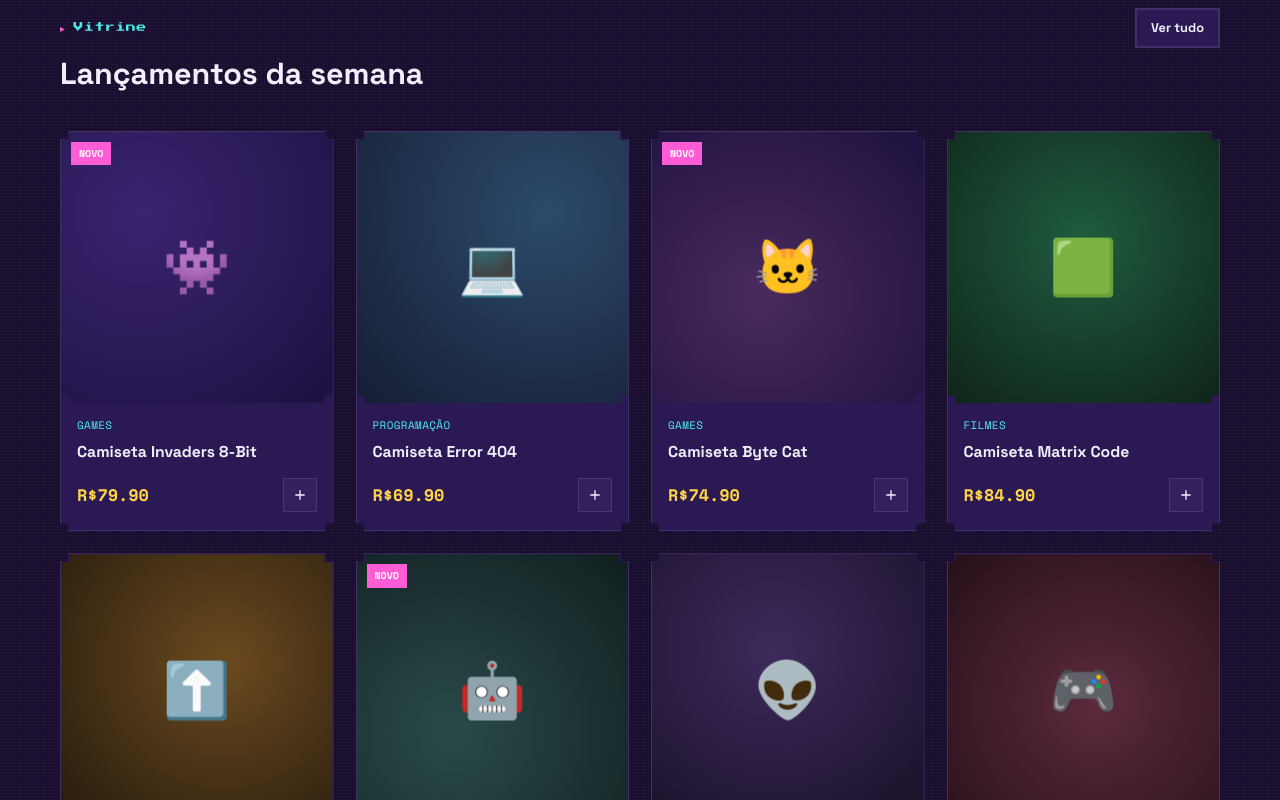
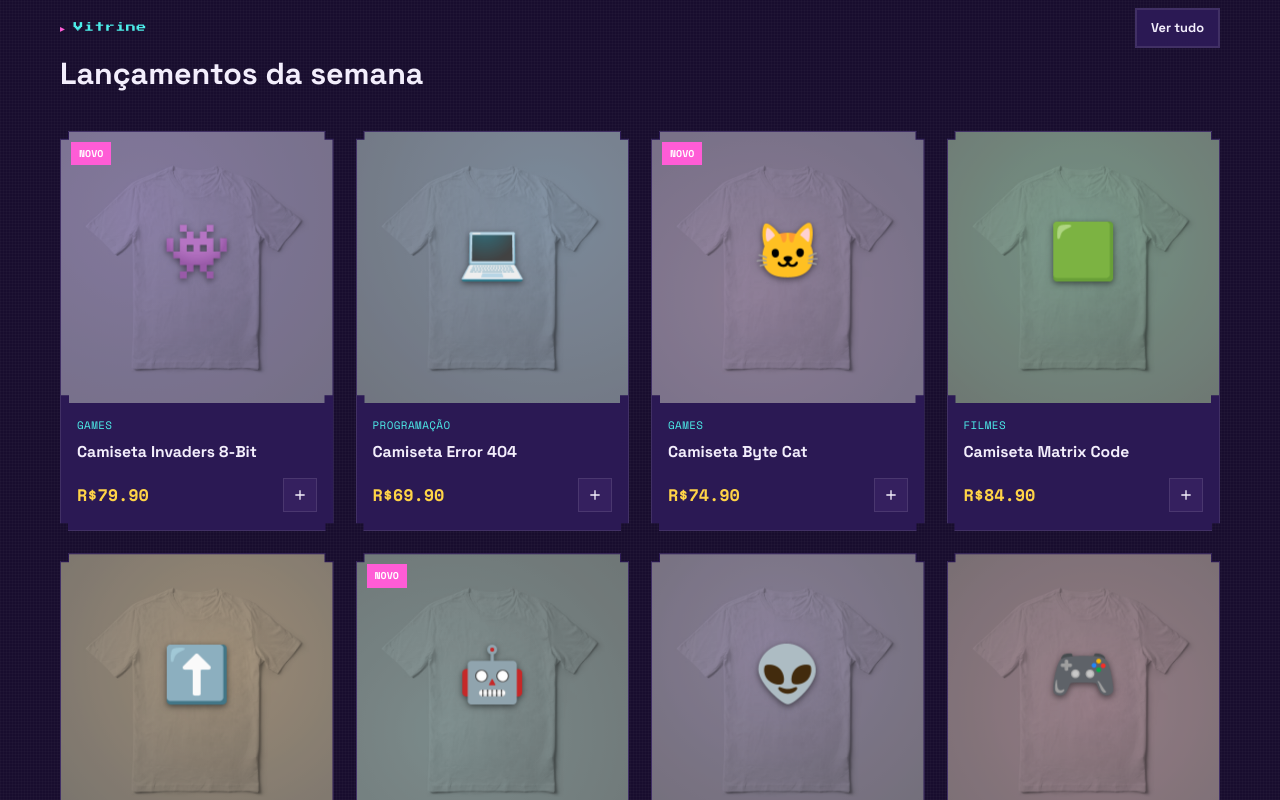
Before and after one commit to juliacancio-dev/pixel-threads-angular, an Angular app: page / in a window 1280 px wide. Shown: the part 680-1480 px from the top of the page. Built offline with nearby package versions, Linux system fonts and the light colour scheme.

Commit message:
feat: fotos reais de produto com tingimento por categoria

```diff
--- a/src/app/models/cart-item.model.ts
+++ b/src/app/models/cart-item.model.ts
@@ -2,6 +2,8 @@ export interface CartItem {
   produtoId: number;
   nome: string;
   emoji: string;
+  imagem: string;
+  gradiente: string;
   tamanho: string;
   quantidade: number;
   preco: number;
--- a/src/app/models/produto.model.ts
+++ b/src/app/models/produto.model.ts
@@ -3,6 +3,7 @@ export interface Produto {
   nome: string;
   categoria: string;
   emoji: string;
+  imagem: string;
   gradiente: string;
   preco: number;
   precoAntigo?: number;
--- a/src/app/pages/busca/busca.component.html
+++ b/src/app/pages/busca/busca.component.html
@@ -59,11 +59,13 @@
         <div class="product-grid">
           @for (produto of resultados; track produto.id) {
             <a [routerLink]="['/produto', produto.id]" class="card pixel-cut">
-              <div class="card-art pixel-cut" [style.background]="produto.gradiente">
+              <div class="card-art pixel-cut">
+                <img class="product-photo" [src]="produto.imagem" [alt]="produto.nome" loading="lazy">
+                <div class="product-tint" [style.background]="produto.gradiente" aria-hidden="true"></div>
                 @if (produto.novo) {
                   <span class="tag">NOVO</span>
                 }
-                {{ produto.emoji }}
+                <span class="product-print" aria-hidden="true">{{ produto.emoji }}</span>
               </div>
               <div class="card-body">
                 <span class="card-cat">{{ produto.categoria }}</span>
--- a/src/app/pages/busca/busca.component.ts
+++ b/src/app/pages/busca/busca.component.ts
@@ -106,6 +106,8 @@ export class BuscaComponent implements OnInit {
       produtoId: produto.id,
       nome: produto.nome,
       emoji: produto.emoji,
+      imagem: produto.imagem,
+      gradiente: produto.gradiente,
       tamanho: 'M',
       quantidade: 1,
       preco: produto.preco
--- a/src/app/pages/cesta/cesta.component.html
+++ b/src/app/pages/cesta/cesta.component.html
@@ -15,7 +15,11 @@
 
         @for (item of cestaService.itens(); track item.produtoId + '-' + item.tamanho; let i = $index) {
           <div class="cart-item pixel-cut">
-            <div class="cart-item-art pixel-cut-sm">{{ item.emoji }}</div>
+            <div class="cart-item-art pixel-cut-sm">
+              <img class="product-photo" [src]="item.imagem" [alt]="item.nome">
+              <div class="product-tint" [style.background]="item.gradiente" aria-hidden="true"></div>
+              <span class="product-print" aria-hidden="true">{{ item.emoji }}</span>
+            </div>
             <div class="cart-item-info">
               <h3>{{ item.nome }}</h3>
               <span>Tamanho {{ item.tamanho }}</span>
--- a/src/app/pages/home/home.component.html
+++ b/src/app/pages/home/home.component.html
@@ -40,11 +40,13 @@
     <div class="product-grid">
       @for (produto of produtos; track produto.id) {
         <a [routerLink]="['/produto', produto.id]" class="card pixel-cut">
-          <div class="card-art pixel-cut" [style.background]="produto.gradiente">
+          <div class="card-art pixel-cut">
+            <img class="product-photo" [src]="produto.imagem" [alt]="produto.nome" loading="lazy">
+            <div class="product-tint" [style.background]="produto.gradiente" aria-hidden="true"></div>
             @if (produto.novo) {
               <span class="tag">NOVO</span>
             }
-            {{ produto.emoji }}
+            <span class="product-print" aria-hidden="true">{{ produto.emoji }}</span>
           </div>
           <div class="card-body">
             <span class="card-cat">{{ produto.categoria }}</span>
--- a/src/app/pages/home/home.component.ts
+++ b/src/app/pages/home/home.component.ts
@@ -30,6 +30,8 @@ export class HomeComponent {
       produtoId: produto.id,
       nome: produto.nome,
       emoji: produto.emoji,
+      imagem: produto.imagem,
+      gradiente: produto.gradiente,
       tamanho: 'M',
       quantidade: 1,
       preco: produto.preco
--- a/src/app/pages/produto/produto.component.ts
+++ b/src/app/pages/produto/produto.component.ts
@@ -70,6 +70,8 @@ export class ProdutoComponent implements OnInit {
       produtoId: this.produto.id,
       nome: this.produto.nome,
       emoji: this.produto.emoji,
+      imagem: this.produto.imagem,
+      gradiente: this.produto.gradiente,
       tamanho: this.tamanhoSelecionado,
       quantidade: this.quantidade,
       preco: this.produto.preco
--- a/src/app/services/cesta.service.ts
+++ b/src/app/services/cesta.service.ts
@@ -7,9 +7,9 @@ import { CartItem } from '../models/cart-item.model';
 export class CestaService {
 
   private itensSignal = signal<CartItem[]>([
-    { produtoId: 1, nome: 'Camiseta Invaders 8-Bit', emoji: '👾', tamanho: 'M', quantidade: 1, preco: 79.90 },
-    { produtoId: 8, nome: 'Camiseta Retro Console', emoji: '🎮', tamanho: 'G', quantidade: 2, preco: 89.90 },
-    { produtoId: 7, nome: 'Camiseta Alien Pixel', emoji: '👽', tamanho: 'P', quantidade: 1, preco: 74.90 }
+    { produtoId: 1, nome: 'Camiseta Invaders 8-Bit', emoji: '👾', imagem: 'assets/produtos/camiseta-base.jpg', gradiente: 'radial-gradient(circle at 30% 30%,#3a2470,#1c1140)', tamanho: 'M', quantidade: 1, preco: 79.90 },
+    { produtoId: 8, nome: 'Camiseta Retro Console', emoji: '🎮', imagem: 'assets/produtos/camiseta-base.jpg', gradiente: 'radial-gradient(circle at 55% 55%,#5c2a3d,#26101a)', tamanho: 'G', quantidade: 2, preco: 89.90 },
+    { produtoId: 7, nome: 'Camiseta Alien Pixel', emoji: '👽', imagem: 'assets/produtos/camiseta-base.jpg', gradiente: 'radial-gradient(circle at 45% 35%,#3d2a5c,#181026)', tamanho: 'P', quantidade: 1, preco: 74.90 }
   ]);
 
   itens = this.itensSignal.asReadonly();
--- a/src/app/services/produto.service.ts
+++ b/src/app/services/produto.service.ts
@@ -12,6 +12,7 @@ export class ProdutoService {
       nome: 'Camiseta Invaders 8-Bit',
       categoria: 'Games',
       emoji: '👾',
+      imagem: 'assets/produtos/camiseta-base.jpg',
       gradiente: 'radial-gradient(circle at 30% 30%,#3a2470,#1c1140)',
       preco: 79.90,
       precoAntigo: 99.90,
@@ -23,6 +24,7 @@ export class ProdutoService {
       nome: 'Camiseta Error 404',
       categoria: 'Programação',
       emoji: '💻',
+      imagem: 'assets/produtos/camiseta-base.jpg',
       gradiente: 'radial-gradient(circle at 70% 30%,#2c4a6b,#151d33)',
       preco: 69.90,
       descricao: 'Para quem já perdeu a conta de quantas vezes debugou até altas horas. Estampa minimalista com humor de programador.'
@@ -32,6 +34,7 @@ export class ProdutoService {
       nome: 'Camiseta Byte Cat',
       categoria: 'Games',
       emoji: '🐱',
+      imagem: 'assets/produtos/camiseta-base.jpg',
       gradiente: 'radial-gradient(circle at 40% 60%,#4a2a5c,#1c1140)',
       preco: 74.90,
       novo: true,
@@ -42,6 +45,7 @@ export class ProdutoService {
       nome: 'Camiseta Matrix Code',
       categoria: 'Filmes',
       emoji: '🟩',
+      imagem: 'assets/produtos/camiseta-base.jpg',
       gradiente: 'radial-gradient(circle at 50% 40%,#1f5c3f,#0f2419)',
       preco: 84.90,
       descricao: 'Inspirada na chuva de código verde mais famosa do cinema. Para quem já escolheu o comprimido vermelho.'
@@ -51,6 +55,7 @@ export class ProdutoService {
       nome: 'Camiseta Level Up',
       categoria: 'Games',
       emoji: '⬆️',
+      imagem: 'assets/produtos/camiseta-base.jpg',
       gradiente: 'radial-gradient(circle at 60% 40%,#6b4a1f,#241a0d)',
       preco: 69.90,
       descricao: 'Comemore cada conquista do dia a dia com essa estampa retrô inspirada nos jogos clássicos.'
@@ -60,6 +65,7 @@ export class ProdutoService {
       nome: 'Camiseta Circuito Robô',
       categoria: 'Ciência',
       emoji: '🤖',
+      imagem: 'assets/produtos/camiseta-base.jpg',
       gradiente: 'radial-gradient(circle at 35% 65%,#2a4a4a,#101f1f)',
       preco: 79.90,
       novo: true,
@@ -70,6 +76,7 @@ export class ProdutoService {
       nome: 'Camiseta Alien Pixel',
       categoria: 'Ficção',
       emoji: '👽',
+      imagem: 'assets/produtos/camiseta-base.jpg',
       gradiente: 'radial-gradient(circle at 45% 35%,#3d2a5c,#181026)',
       preco: 74.90,
       descricao: 'Um alienígena pixelado para os fãs de ficção científica e teorias sobre vida extraterrestre.'
@@ -79,6 +86,7 @@ export class ProdutoService {
       nome: 'Camiseta Retro Console',
       categoria: 'Games',
       emoji: '🎮',
+      imagem: 'assets/produtos/camiseta-base.jpg',
       gradiente: 'radial-gradient(circle at 55% 55%,#5c2a3d,#26101a)',
       preco: 89.90,
       descricao: 'Uma homenagem aos consoles retrô que marcaram época. Nostalgia em forma de estampa.'
--- a/src/styles.css
+++ b/src/styles.css
@@ -357,6 +357,18 @@ p { color: var(--text-muted); margin: 0 0 14px; }
   border-color: var(--cyan);
 }
 
+/* Foto do produto (real) + tinta da categoria + estampa (emoji) sobrepostas */
+.product-photo { position: absolute; inset: 0; width: 100%; height: 100%; object-fit: cover; object-position: top center; }
+.product-tint { position: absolute; inset: 0; mix-blend-mode: multiply; opacity: 0.55; }
+.product-print {
+  position: absolute;
+  left: 50%;
+  top: 44%;
+  transform: translate(-50%, -50%);
+  line-height: 1;
+  filter: drop-shadow(0 2px 3px rgba(0, 0, 0, 0.5));
+}
+
 .card-art {
   aspect-ratio: 1 / 1;
   display: flex;
@@ -364,6 +376,7 @@ p { color: var(--text-muted); margin: 0 0 14px; }
   justify-content: center;
   font-size: 3.4rem;
   position: relative;
+  overflow: hidden;
 }
 .card-art .tag {
   position: absolute;
@@ -479,6 +492,8 @@ p { color: var(--text-muted); margin: 0 0 14px; }
   justify-content: center;
   font-size: 6rem;
   margin-bottom: 12px;
+  overflow: hidden;
+  position: relative;
 }
 .gallery-thumbs { display: flex; gap: 10px; }
 .gallery-thumbs button {
@@ -490,6 +505,9 @@ p { color: var(--text-muted); margin: 0 0 14px; }
   align-items: center;
   justify-content: center;
   font-size: 1.6rem;
+  overflow: hidden;
+  position: relative;
+  padding: 0;
 }
 .gallery-thumbs button.active,
 .gallery-thumbs button:hover { border-color: var(--cyan); }
@@ -694,6 +712,8 @@ p { color: var(--text-muted); margin: 0 0 14px; }
   align-items: center;
   justify-content: center;
   font-size: 2.2rem;
+  overflow: hidden;
+  position: relative;
 }
 .cart-item-info h3 { margin: 0 0 4px; font-size: 0.96rem; }
 .cart-item-info span { font-family: var(--font-mono); font-size: 0.76rem; color: var(--text-muted); }
```
Also changed, not shown: src/app/pages/produto/produto.component.html (+15 -3 lines), public/assets/produtos/camiseta-base.jpg (added), 1 other file (tests, documents, lock files or other folders).
